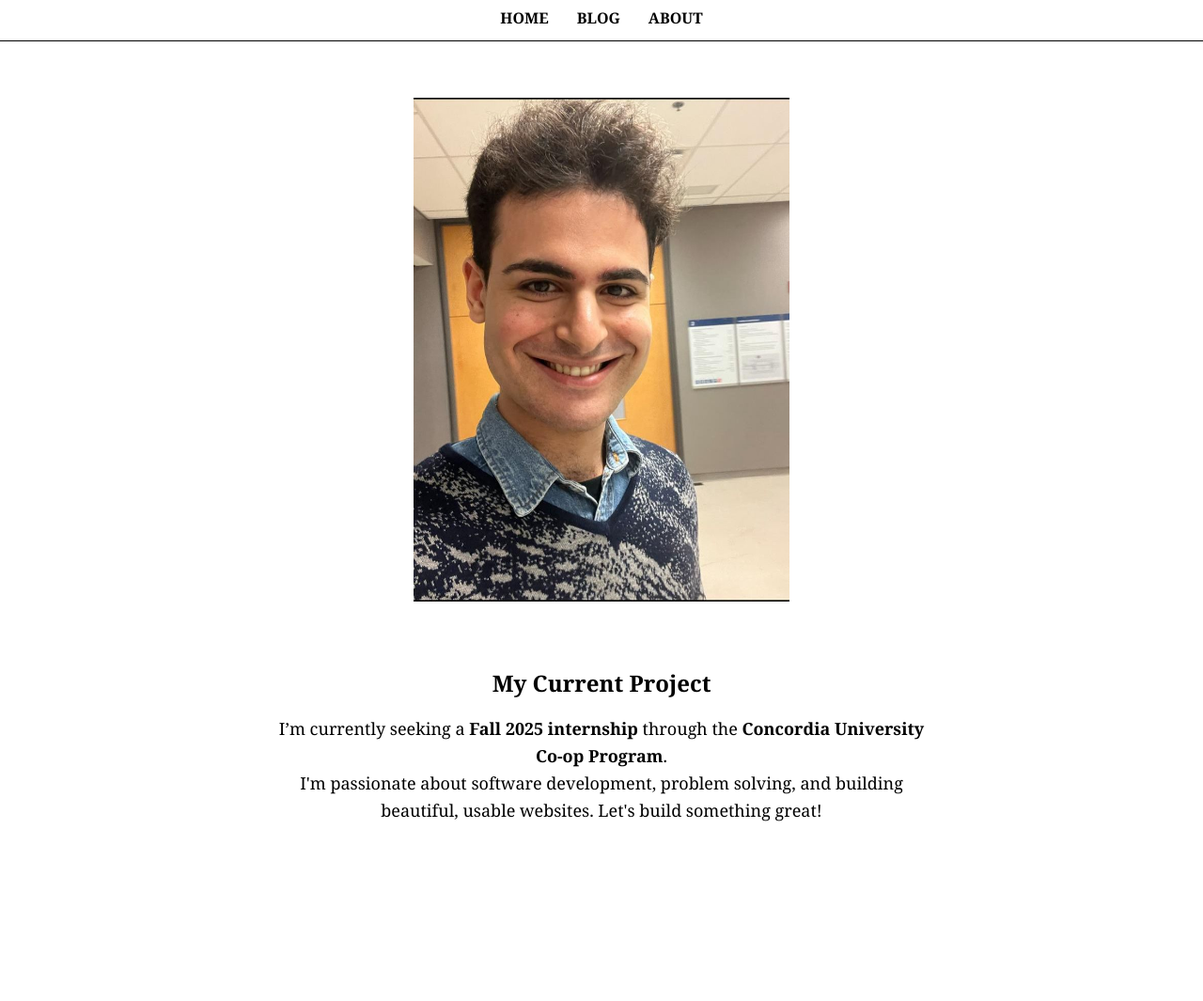
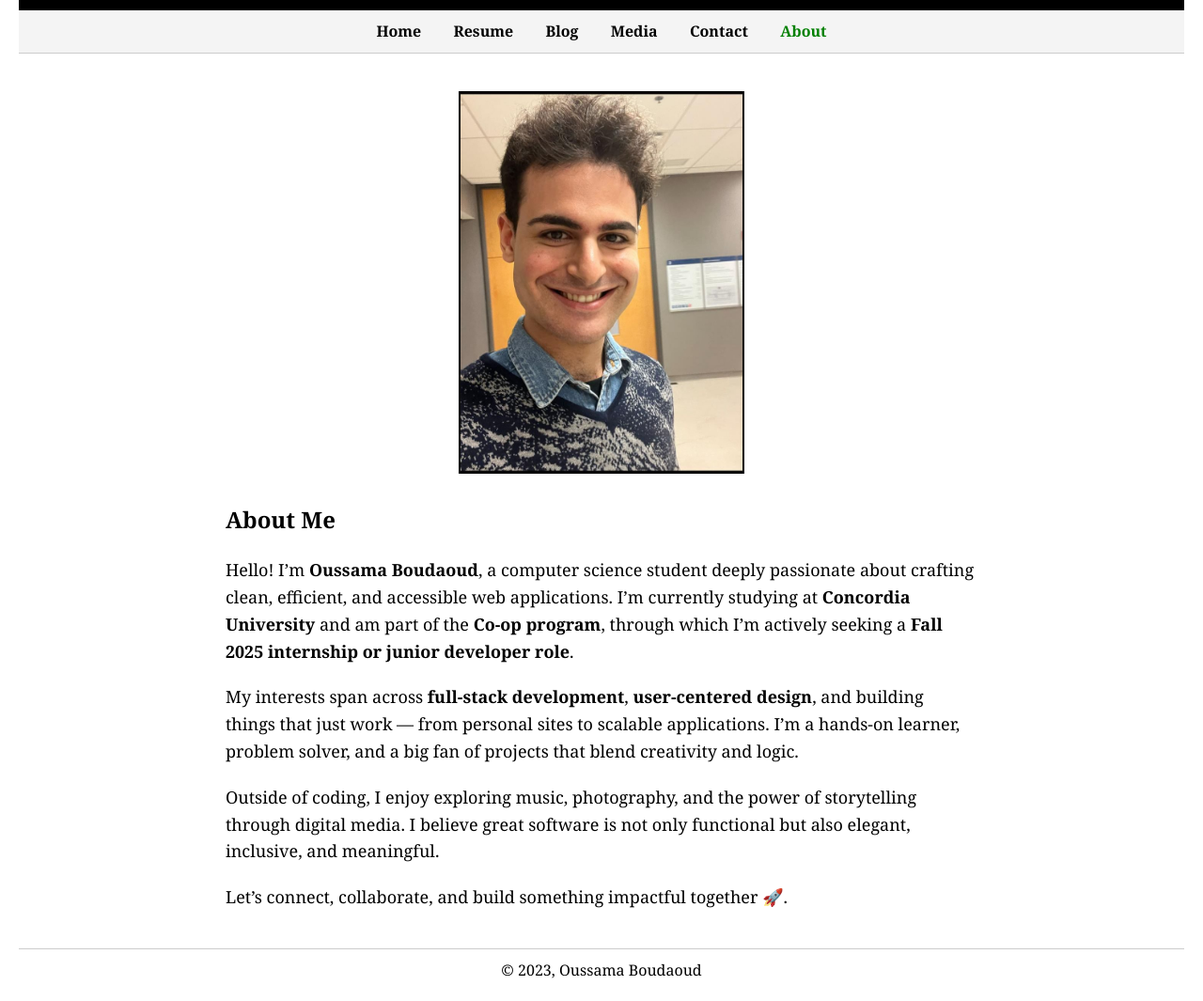
Before and after one commit to oussamaboudaoud/oussamaboudaoud.github.io, a plain HTML site: page about.html in a window 1280 px wide. Shown: the part 94-1159 px from the top of the page at 94% size. Before the commit the page ends 1011 px from the top, so only its background shows below. Drawn offline with Linux system fonts and the light colour scheme.

Commit message:
Update about.html

```diff
--- a/about.html
+++ b/about.html
@@ -2,98 +2,114 @@
 <html lang="en">
 <head>
   <meta charset="UTF-8" />
-  <meta name="viewport" content="width=device-width, initial-scale=1.0"/>
+  <meta name="viewport" content="width=device-width, initial-scale=1.0" />
   <title>About - Oussama Boudaoud</title>
   <style>
     body {
-      margin: 0;
       font-family: Georgia, serif;
       background-color: white;
       color: black;
+      margin: 0;
+      padding: 20px;
       line-height: 1.6;
-      text-align: center;
     }
 
     header {
       background-color: black;
       color: white;
       padding: 20px;
-      font-size: 32px;
+      text-align: center;
+      font-size: 28px;
       font-weight: bold;
-      letter-spacing: 2px;
     }
 
     nav {
-      display: flex;
-      justify-content: center;
-      border-bottom: 1px solid black;
+      text-align: center;
       padding: 10px;
-      background-color: #fff;
+      background-color: #f4f4f4;
+      border-bottom: 1px solid #ccc;
     }
 
     nav a {
       margin: 0 15px;
+      font-weight: bold;
       text-decoration: none;
       color: black;
-      font-weight: bold;
     }
 
     nav a:hover {
-      text-decoration: underline;
+      color: green;
+      font-style: italic;
     }
 
-    .content {
-      max-width: 700px;
-      margin: auto;
-      padding: 40px 20px;
+    .container {
+      max-width: 800px;
+      margin: 40px auto;
+      padding: 0 20px;
     }
 
-    .profile-pic {
+    .profile-img {
       width: 100%;
-      max-width: 400px;
-      margin: 20px auto;
+      max-width: 300px;
+      display: block;
+      margin: 0 auto 30px auto;
+      border: 2px solid black;
     }
 
-    .project-title {
-      font-size: 24px;
-      font-weight: bold;
-      margin-top: 40px;
+    .bio p {
+      font-size: 18px;
+      margin-bottom: 20px;
     }
 
-    .project-text {
-      font-size: 18px;
-      margin-top: 15px;
-    }
-
-    @media (max-width: 600px) {
-      .project-title {
-        font-size: 20px;
-      }
-      .project-text {
-        font-size: 16px;
-      }
+    footer {
+      text-align: center;
+      margin-top: 40px;
+      font-size: 16px;
+      border-top: 1px solid #ccc;
+      padding-top: 10px;
     }
   </style>
 </head>
 <body>
-
   <header>Oussama Boudaoud</header>
 
   <nav>
-    <a href="index.html">HOME</a>
-    <a href="blog.html">BLOG</a>
-    <a href="about.html">ABOUT</a>
+    <a href="index.html">Home</a>
+    <a href="resume.html">Resume</a>
+    <a href="blog.html">Blog</a>
+    <a href="media.html">Media</a>
+    <a href="contact.html">Contact</a>
+    <a href="about.html" style="color: green;">About</a>
   </nav>
 
-  <div class="content">
-    <img class="profile-pic" src="the nerd looks.jpeg" alt="Oussama in nature or working" />
+  <div class="container">
+    <img src="the nerd looks.jpeg" alt="Oussama Boudaoud" class="profile-img" />
 
-    <div class="project-title">My Current Project</div>
-    <div class="project-text">
-      I’m currently seeking a <strong>Fall 2025 internship</strong> through the <strong>Concordia University Co-op Program</strong>.<br>
-      I'm passionate about software development, problem solving, and building beautiful, usable websites. Let's build something great!
+    <div class="bio">
+      <h2>About Me</h2>
+      <p>
+        Hello! I’m <strong>Oussama Boudaoud</strong>, a computer science student deeply passionate about crafting clean,
+        efficient, and accessible web applications. I’m currently studying at <strong>Concordia University</strong> and am part of the
+        <strong>Co-op program</strong>, through which I’m actively seeking a <strong>Fall 2025 internship or junior developer role</strong>.
+      </p>
+
+      <p>
+        My interests span across <strong>full-stack development</strong>, <strong>user-centered design</strong>, and building things that
+        just work — from personal sites to scalable applications. I’m a hands-on learner, problem solver, and a big fan of projects
+        that blend creativity and logic.
+      </p>
+
+      <p>
+        Outside of coding, I enjoy exploring music, photography, and the power of storytelling through digital media.
+        I believe great software is not only functional but also elegant, inclusive, and meaningful.
+      </p>
+
+      <p>
+        Let’s connect, collaborate, and build something impactful together 🚀.
+      </p>
     </div>
   </div>
 
+  <footer>&copy; 2023, Oussama Boudaoud</footer>
 </body>
 </html>
```
